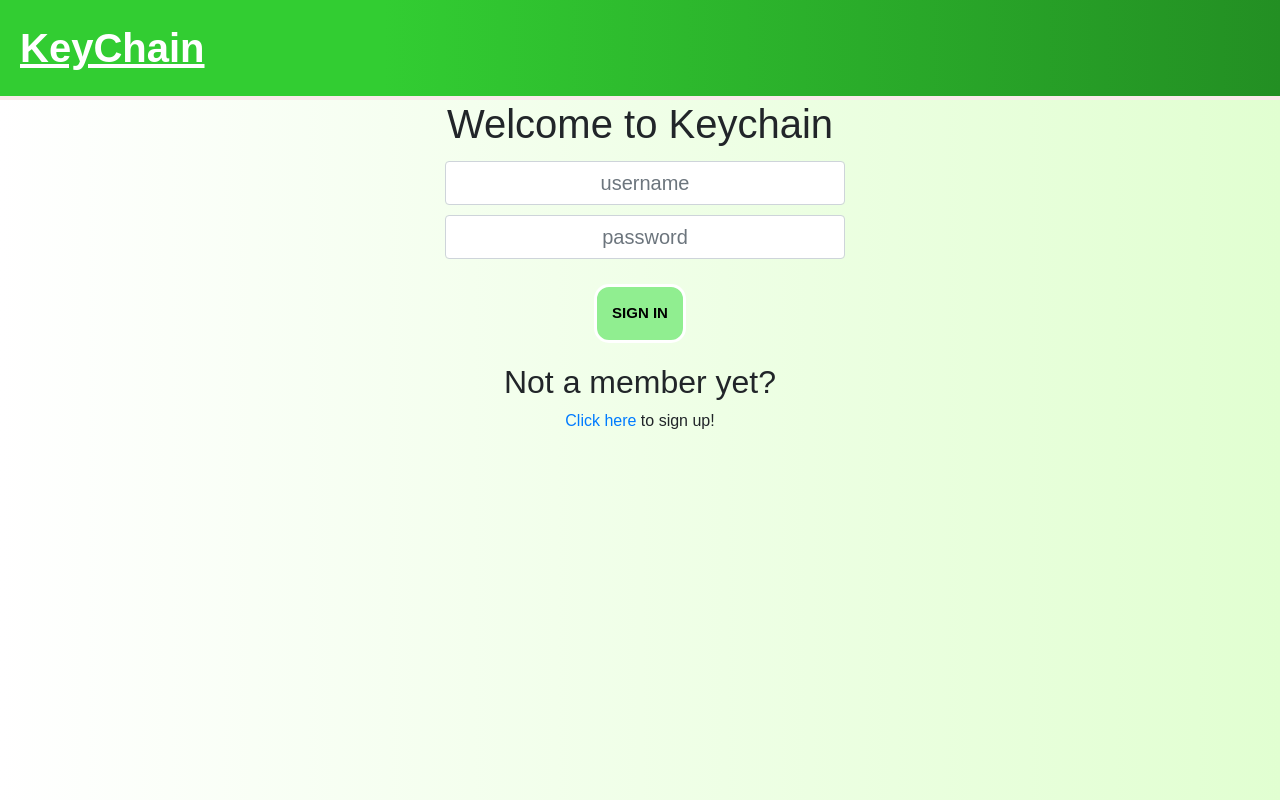
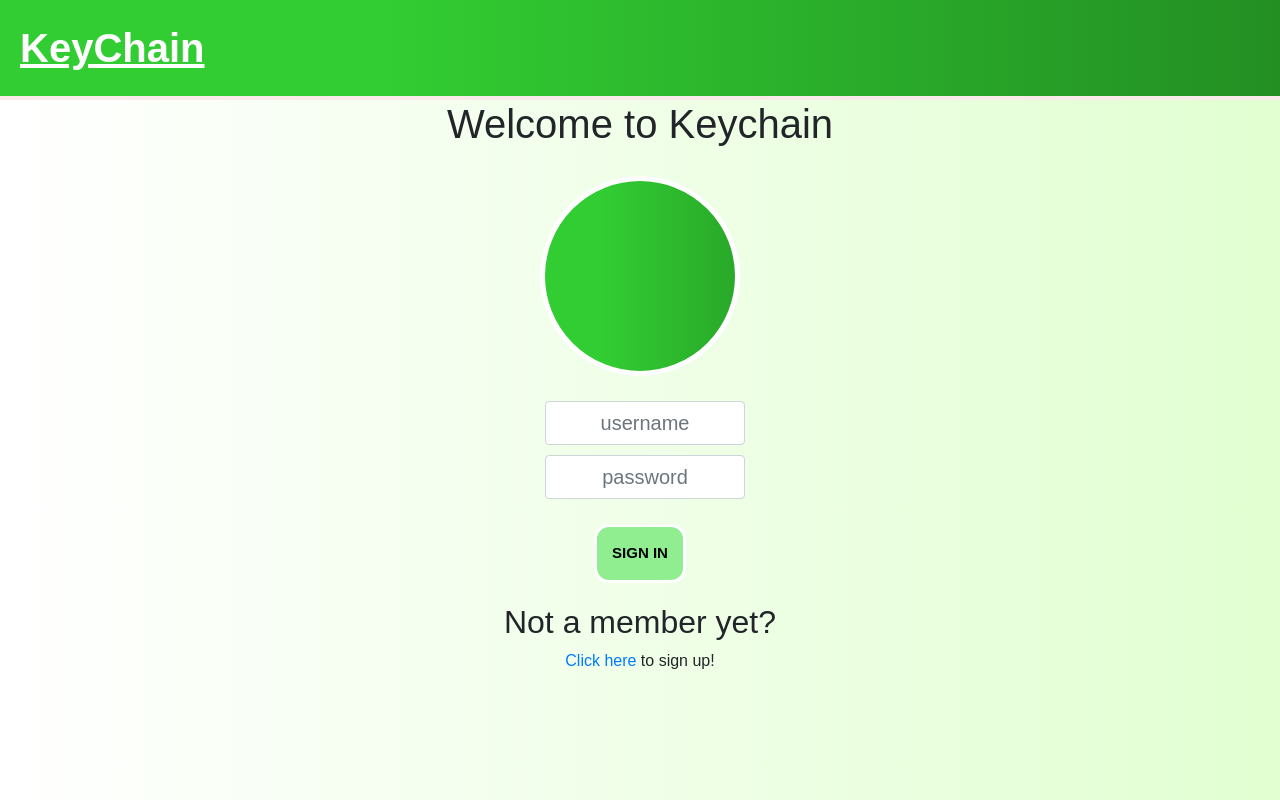
Before and after one commit to StanRodriguez/password-keychain, a React (Create React App) app: page / in a window 1280 px wide. Built offline with nearby package versions, Linux system fonts and the light colour scheme.

Commit message:
added logo

```diff
--- a/src/SignIn/SignIn.css
+++ b/src/SignIn/SignIn.css
@@ -5,7 +5,7 @@
 .user-signin-form {
   display: flex;
   flex-direction: column;
-  max-width: 400px;
+  max-width: 200px;
   margin: auto;
 }
 
@@ -26,3 +26,12 @@
 input {
   text-align: center;
 }
+
+.main-logo{
+  margin: 20px auto;
+  height:200px;
+  width: 200px;
+  border-radius: 200px;
+  border: 5px solid white;
+  background: linear-gradient(to right, limegreen 30%, rgb(35, 143, 35) 150%);
+}
--- a/src/SignIn/SignIn.js
+++ b/src/SignIn/SignIn.js
@@ -9,6 +9,7 @@ const SignIn = props => {
   return (
     <div className="signin-container">
       <h1>Welcome to Keychain</h1>
+      <div className="main-logo"></div>
       <form onSubmit={props.handleFormSubmit}>
         <div className="form-group user-signin-form">
           <input
```
